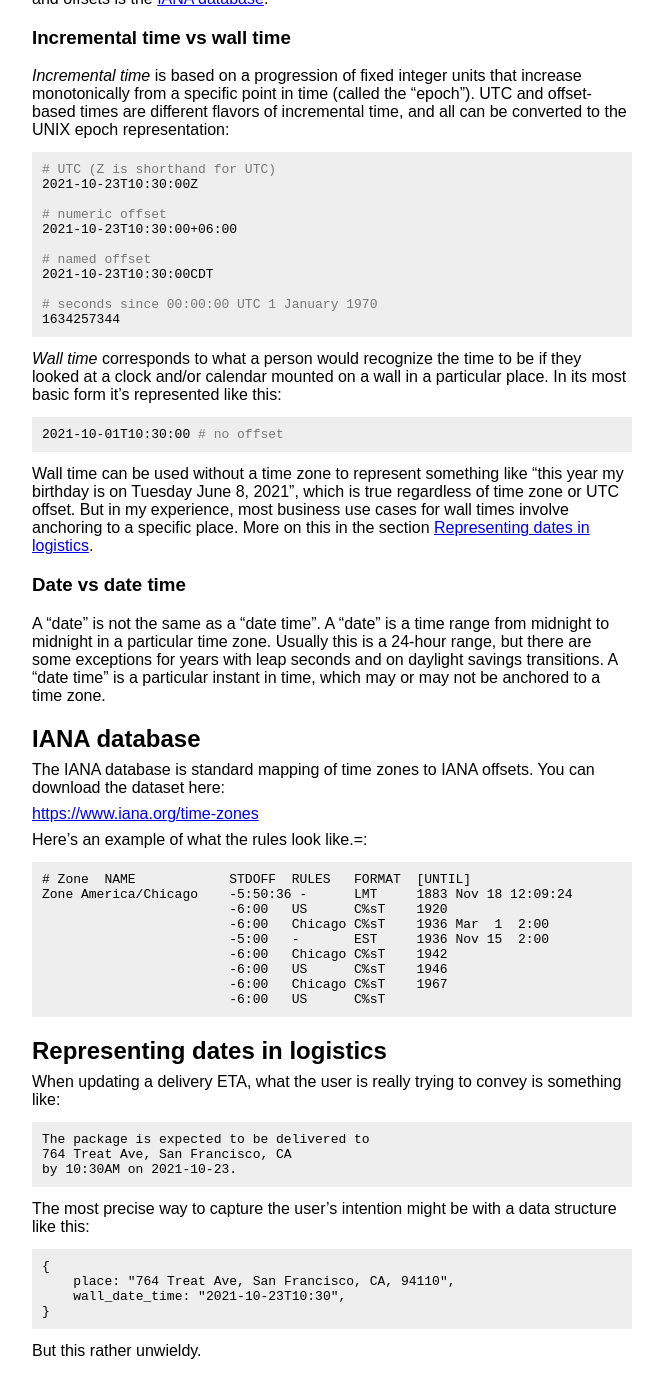
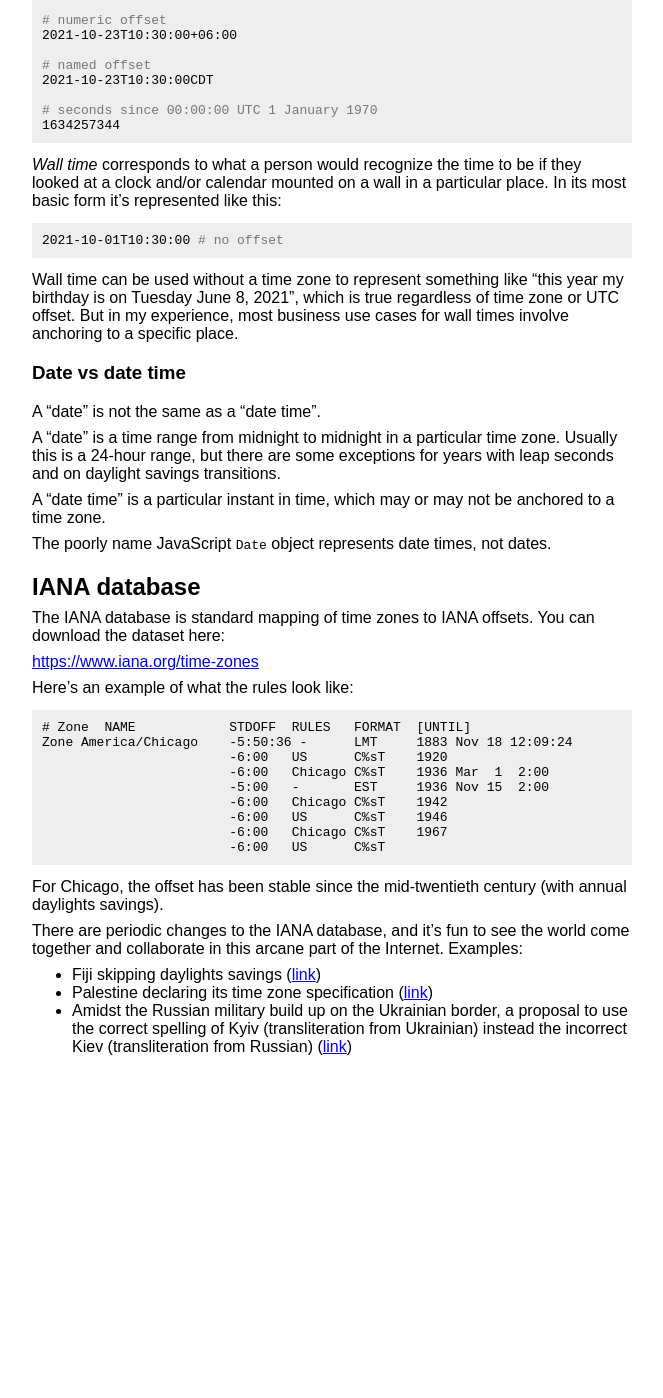
Before and after one commit to maxh/maxheinritz.com, a Jekyll site: the page built from _essays/dates-and-times.md, in a window 1280 px wide and 1400 px high, scrolled down 1109 px. Shown: the whole window, without its empty margins (108-771 px from the left). Built offline with Jekyll 4.4.1, drawn with Linux system fonts in a browser that asks for light colours; after the commit the page ends 2205 px from its top, so only the background shows below that; some of the changed text lies outside the part shown.

Commit message:
finish dates and times

````diff
--- a/_essays/dates-and-times.md
+++ b/_essays/dates-and-times.md
@@ -8,25 +8,14 @@
 
 One approach is to represent all times in [UNIX epoch milleseconds](https://en.wikipedia.org/wiki/Unix_time) and let a thin layer of frontend code handle the conversion to local time for rendering. This works well for system-level events like `created_at` or `logged_in_at`, and it might be enough for some simple business domains.
 
-But epoch milliseconds are insufficient for more complicated domains that involve scheduling future times, time ranges, and users coordinating across time zones. International freight deals with of those things, and this led me to spend _a lot_ of time (heh) learning about these concepts at Flexport.
+But epoch milliseconds are insufficient for more complicated domains that involve scheduling future times, time ranges, and users coordinating across time zones.
+
+## W3C Terminology
 
 I've come to follow the terminology defined by the W3C here:
 
 [https://www.w3.org/International/articles/definitions-time](https://www.w3.org/International/articles/definitions-time)
 
-This article is a companion to that page with some more tactical best practices.
-
-## Table of contents
-
-- [Examples](#examples)
-- [Key distinctions](#key-distinctions)
-    - [UTC offset vs time zone](#utc-offset-vs-time-zone)
-    - [Incremental time vs wall time](#incremental-time-vs-wall-time)
-    - [Date vs date time](#date-vs-date-time)
-- [IANA database](#iana-database)
-- [Representing dates in logistics](#representing-dates-in-logistics)
-
-<a name="examples"></a>
 ## Examples
 
 Let's start with colloquial examples to illustrate a few concepts:
@@ -51,9 +40,9 @@
 
 A _UTC offset_ is an hour and minute offset from UTC, represented either as a _numeric offset_ like "UTC+06:00" or a _named offset_ like "Central Daylight Time (CDT)".
 
-A _time zone_ is a geographic area with a label like "America/Chicago".
+A _time zone_ is a geographic area with a label like "America/Chicago". A time zone can be represented as a GeoJSON value -- it's a geospatial region on the planet.
 
-There is a many-to-many relationship between UTC offsets and time zones. A time zone's UTC offset usually changes twice per year for daylight savings, and also may be updated due to political decisions. The authoritative mapping between time zones and offsets is the [IANA database](#iana-database).
+There is a many-to-many relationship between UTC offsets and time zones. A time zone's UTC offset usually changes twice per year for daylight savings, and also may be updated due to political decisions. The authoritative mapping between time zones and offsets is the IANA database.
 
 ### Incremental time vs wall time
 
@@ -79,11 +68,17 @@
 2021-10-01T10:30:00 # no offset
 ```
 
-Wall time can be used without a time zone to represent something like "this year my birthday is on Tuesday June 8, 2021", which is true regardless of time zone or UTC offset. But in my experience, most business use cases for wall times involve anchoring to a specific place. More on this in the section [Representing dates in logistics](#representing-dates-in-logistics).
+Wall time can be used without a time zone to represent something like "this year my birthday is on Tuesday June 8, 2021", which is true regardless of time zone or UTC offset. But in my experience, most business use cases for wall times involve anchoring to a specific place.
 
 ### Date vs date time
 
-A "date" is not the same as a "date time". A "date" is a time range from midnight to midnight in a particular time zone. Usually this is a 24-hour range, but there are some exceptions for years with leap seconds and on daylight savings transitions. A "date time" is a particular instant in time, which may or may not be anchored to a time zone.
+A "date" is not the same as a "date time".
+
+A "date" is a time range from midnight to midnight in a particular time zone. Usually this is a 24-hour range, but there are some exceptions for years with leap seconds and on daylight savings transitions.
+
+A "date time" is a particular instant in time, which may or may not be anchored to a time zone.
+
+The poorly name JavaScript `Date` object represents date times, not dates.
 
 ## IANA database
 
@@ -91,7 +86,7 @@
 
 [https://www.iana.org/time-zones](https://www.iana.org/time-zones)
 
-Here's an example of what the rules look like.=:
+Here's an example of what the rules look like:
 
 ```txt
 # Zone	NAME		STDOFF	RULES	FORMAT	[UNTIL]
@@ -105,43 +100,10 @@
 			-6:00	US	C%sT
 ```
 
-## Representing dates in logistics
+For Chicago, the offset has been stable since the mid-twentieth century (with annual daylights savings).
 
-When updating a delivery ETA, what the user is really trying to convey is something like:
+There are periodic changes to the IANA database, and it's fun to see the world come together and collaborate in this arcane part of the Internet. Examples:
 
-```
-The package is expected to be delivered to
-764 Treat Ave, San Francisco, CA
-by 10:30AM on 2021-10-23.
-```
-
-The most precise way to capture the user's intention might be with a data structure like this:
-
-```js
-{
-    place: "764 Treat Ave, San Francisco, CA, 94110",
-    wall_date_time: "2021-10-23T10:30",
-}
-```
-
-But this rather unwieldy.
-
-<!-- ## Common sources of confusion
-
-### ISO8601 strings
-
-encode offset, not timezone
-do not disambiguate midnight date time vs date
-
-### JavaScript “Date” object
-The object represents a “date time” but it’s called a “Date”. Local date times in the browser
-
-### Past vs future type equivalence
-
-## Best practices
-
-I’ve seen many bugs stem from ambiguous representations of date and date time values.
-
-Gotchas:
-
-Is it “timezone” as one word or “time zone” as two words? -->
+- Fiji skipping daylights savings ([link](https://mm.icann.org/pipermail/tz/2021-October/030967.html))
+- Palestine declaring its time zone specification ([link](https://mm.icann.org/pipermail/tz/2022-January/031146.html))
+- Amidst the Russian military build up on the Ukrainian border, a proposal to use the correct spelling of Kyiv (transliteration from Ukrainian) instead the incorrect Kiev (transliteration from Russian) ([link](https://mm.icann.org/pipermail/tz/2022-February/031182.html))
````
Also changed, not shown: other parts of _essays/dates-and-times.md (+1 -1 lines).
